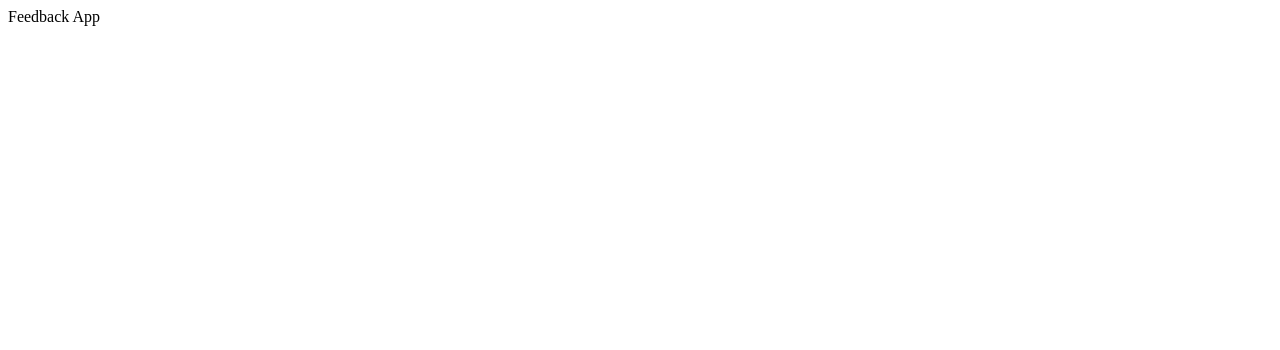
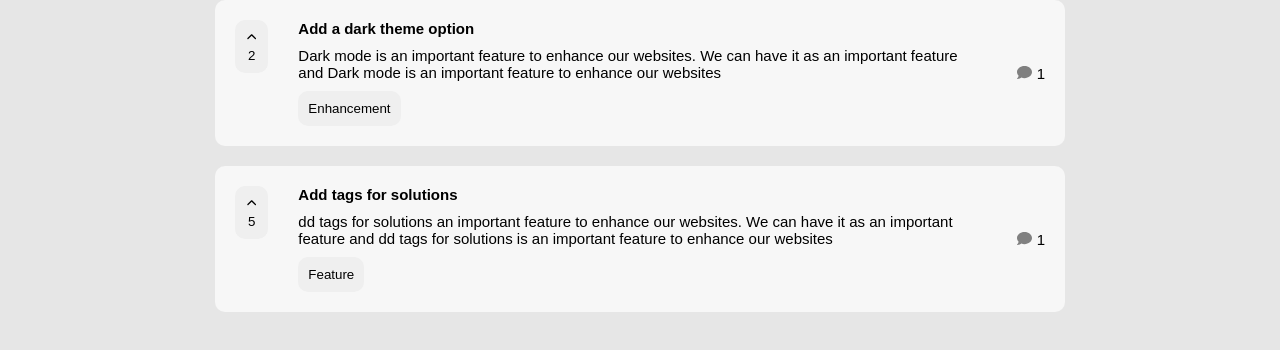
Before and after one commit to MaryamBahangeh/product-feedback-app, a React (Vite) app: page / in a window 1280 px wide. Shown: the top 350 px of the page. Built offline with nearby package versions, Linux system fonts and the light colour scheme.

Commit message:
suggestions components

```diff
--- a/package.json
+++ b/package.json
@@ -12,7 +12,8 @@
   "dependencies": {
     "prettier": "^3.4.1",
     "react": "^18.3.1",
-    "react-dom": "^18.3.1"
+    "react-dom": "^18.3.1",
+    "react-icons": "^5.3.0"
   },
   "devDependencies": {
     "@eslint/js": "^9.15.0",
--- a/src/App.tsx
+++ b/src/App.tsx
@@ -1,5 +1,12 @@
+import "./styles/color.css";
+import Suggestions from "./components/Suggestions/Suggestions.tsx";
+
 function App() {
-  return <div>Feedback App</div>;
+  return (
+    <div>
+      <Suggestions></Suggestions>
+    </div>
+  );
 }
 
 export default App;
--- /dev/null
+++ b/src/components/Suggestions/Suggestion/Suggestion.module.css
@@ -0,0 +1,31 @@
+.suggestion {
+  border-radius: 1rem;
+  background-color: var(--color-gray-97);
+  padding: 2rem;
+  display: flex;
+  gap: 3rem;
+
+  .rank {
+    align-self: start;
+    justify-self: start;
+    padding: 1rem;
+    border-radius: 1rem;
+    border: none;
+    display: grid;
+    gap: 0.5rem;
+  }
+  .content {
+    flex: 1;
+    display: grid;
+    gap: 1rem;
+    font-weight: 400;
+    .title {
+      font-weight: 700;
+    }
+  }
+  .comments {
+    display: flex;
+    gap: 0.5rem;
+    align-self: center;
+  }
+}
--- /dev/null
+++ b/src/components/Suggestions/Suggestion/Suggestion.tsx
@@ -0,0 +1,30 @@
+import styles from "./Suggestion.module.css";
+import { SuggestionModel } from "../../../models/suggestion.ts";
+import { IoIosArrowUp } from "react-icons/io";
+import { FaComment } from "react-icons/fa";
+
+function Suggestion({ suggestion }: { suggestion: SuggestionModel }) {
+  return (
+    <div className={styles.suggestion}>
+      <button className={styles.rank}>
+        <IoIosArrowUp />
+        {suggestion.rank}
+      </button>
+
+      <div className={styles.content}>
+        <div className={styles.title}>{suggestion.title}</div>
+        <div>{suggestion.description}</div>
+        <button className={styles.rank}>
+          {suggestion.suggestionType.name}
+        </button>
+      </div>
+
+      <div className={styles.comments}>
+        <FaComment color="gray" />
+        {suggestion.comments.length}
+      </div>
+    </div>
+  );
+}
+
+export default Suggestion;
--- /dev/null
+++ b/src/components/Suggestions/Suggestions.module.css
@@ -0,0 +1,4 @@
+.suggestions {
+  display: grid;
+  gap: 2rem;
+}
--- /dev/null
+++ b/src/components/Suggestions/Suggestions.tsx
@@ -0,0 +1,47 @@
+import { SuggestionModel } from "../../models/suggestion.ts";
+import { SUGGESTION_Options } from "../../models/suggestion-options.ts";
+import Suggestion from "./Suggestion/Suggestion.tsx";
+import styles from "./Suggestions.module.css";
+
+function Suggestions() {
+  const suggestions: SuggestionModel[] = [
+    {
+      suggestionType: SUGGESTION_Options[4],
+      rank: 2,
+      title: "Add a dark theme option",
+      comments: [
+        {
+          commentText: "nice to have a dark mode",
+          sender: { id: "Ali@ahmadi", name: "Ali" },
+        },
+      ],
+      description: `Dark mode is an important feature to enhance our websites.
+        We can have it as an important feature
+        and Dark mode is an important feature to enhance our websites`,
+    },
+
+    {
+      suggestionType: SUGGESTION_Options[3],
+      rank: 5,
+      title: "Add tags for solutions",
+      comments: [
+        {
+          commentText: "nice to have tags for solutions",
+          sender: { id: "marjan@rezaee", name: "Ali" },
+        },
+      ],
+      description: `dd tags for solutions an important feature to enhance our websites.
+        We can have it as an important feature
+        and dd tags for solutions is an important feature to enhance our websites`,
+    },
+  ];
+  return (
+    <div className={styles.suggestions}>
+      {suggestions.map((suggestion: SuggestionModel) => (
+        <Suggestion suggestion={suggestion} />
+      ))}
+    </div>
+  );
+}
+
+export default Suggestions;
--- a/src/index.css
+++ b/src/index.css
@@ -0,0 +1,33 @@
+html {
+  font-family: sans-serif;
+  font-size: 62.5%;
+}
+
+*,
+*::before,
+*::after {
+  box-sizing: border-box;
+  margin: 0;
+  padding: 0;
+}
+
+input,
+label,
+select,
+textarea,
+button,
+fieldset,
+legend,
+datalist,
+output,
+option,
+optgroup {
+  font-family: inherit;
+}
+
+body {
+  font-size: 1.5rem;
+  max-inline-size: 85rem;
+  margin-inline: auto;
+  background-color: var(--color-gray-90);
+}
--- /dev/null
+++ b/src/models/person.ts
@@ -0,0 +1,4 @@
+export type Person = {
+  name: string;
+  id: string;
+};
--- /dev/null
+++ b/src/models/suggestion-options.ts
@@ -0,0 +1,9 @@
+import { SuggestionType } from "./suggestion-type.ts";
+
+export const SUGGESTION_Options: SuggestionType[] = [
+  { value: "UI", name: "UI" },
+  { value: "UX", name: "UX" },
+  { value: "Bug", name: "Bug" },
+  { value: "Feature", name: "Feature" },
+  { value: "Enhancement", name: "Enhancement" },
+];
--- /dev/null
+++ b/src/models/suggestion-type.ts
@@ -0,0 +1,4 @@
+export type SuggestionType = {
+  name: string;
+  value: string;
+};
--- /dev/null
+++ b/src/models/suggestion.ts
@@ -0,0 +1,15 @@
+import { Person } from "./person.ts";
+import { SuggestionType } from "./suggestion-type.ts";
+
+export type SuggestionModel = {
+  title: string;
+  description: string;
+  suggestionType: SuggestionType;
+  rank: number;
+  comments: [
+    {
+      sender: Person;
+      commentText: string;
+    },
+  ];
+};
--- /dev/null
+++ b/src/styles/color.css
@@ -0,0 +1,11 @@
+:root {
+  --color-gray-97: hsl(0deg 0% 97%);
+  --color-gray-90: hsl(0deg 0% 90%);
+  --color-gray-80: hsl(0deg 0% 80%);
+  --color-gray-70: hsl(0deg 0% 70%);
+  --color-gray-40: hsl(0deg 0% 40%);
+  --color-gray-30: hsl(0deg 0% 30%);
+  --color-gray-20: hsl(0deg 0% 20%);
+  --color-gray-15: hsl(0deg 0% 15%);
+  --color-gray-10: hsl(0deg 0% 10%);
+}
```
Also changed, not shown: 1 other file (tests, documents, lock files or other folders).
